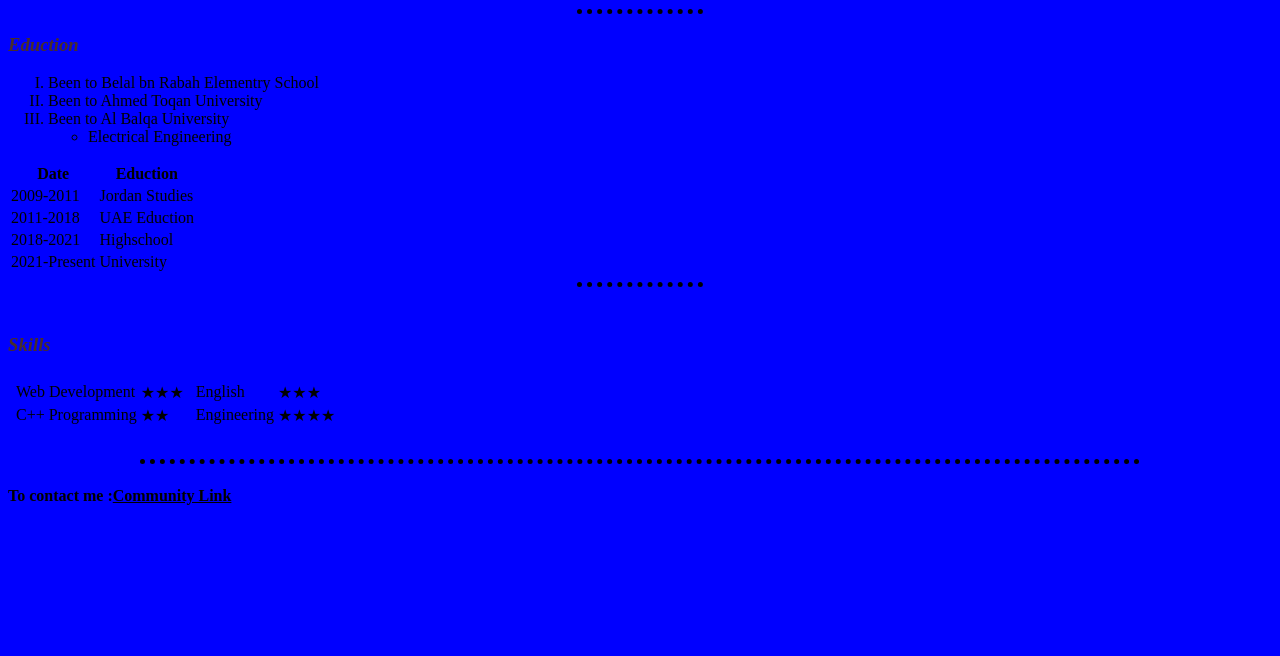
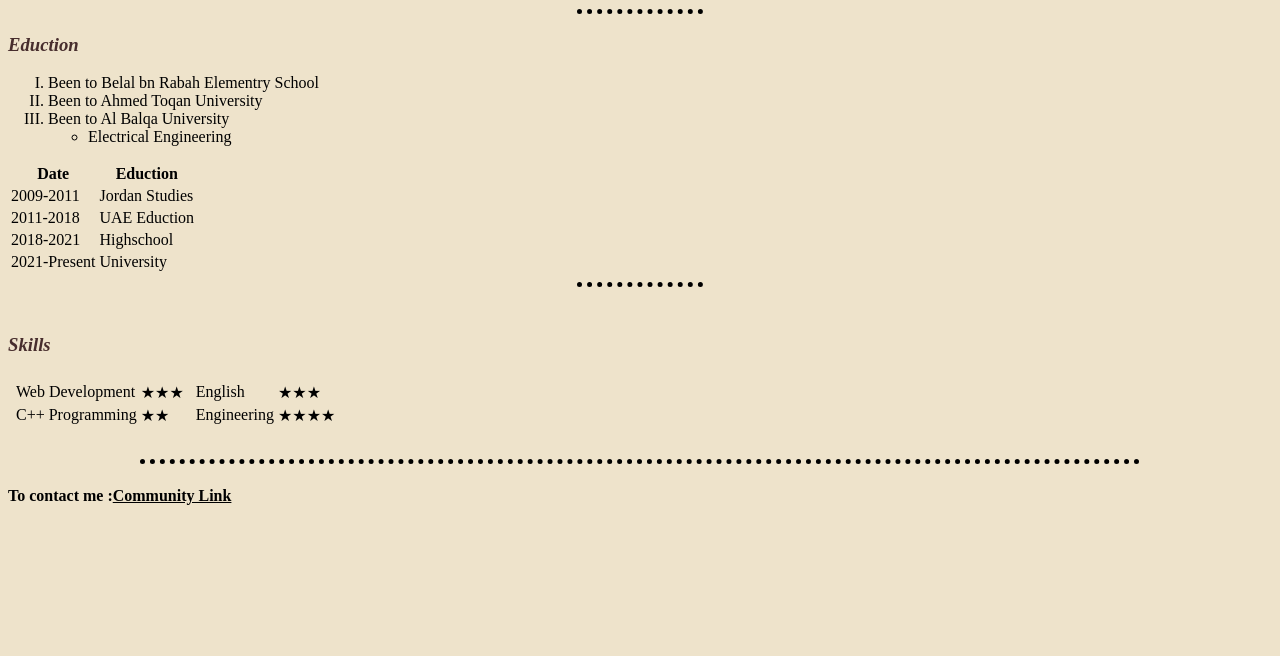
Before and after one commit to AbuEskander/MyCourses, a plain HTML site: page index.html in a window 1280 px wide. Shown: the part 144-800 px from the top of the page. Drawn offline with Linux system fonts and the light colour scheme.

Commit message:
A newUPDATE

```diff
--- a/CSS/styles.css
+++ b/CSS/styles.css
@@ -1,5 +1,5 @@
 body{
-  background-color: blue;
+  background-color: #EEE3CB;
 }
 hr{
 border-width: 5px;
```
